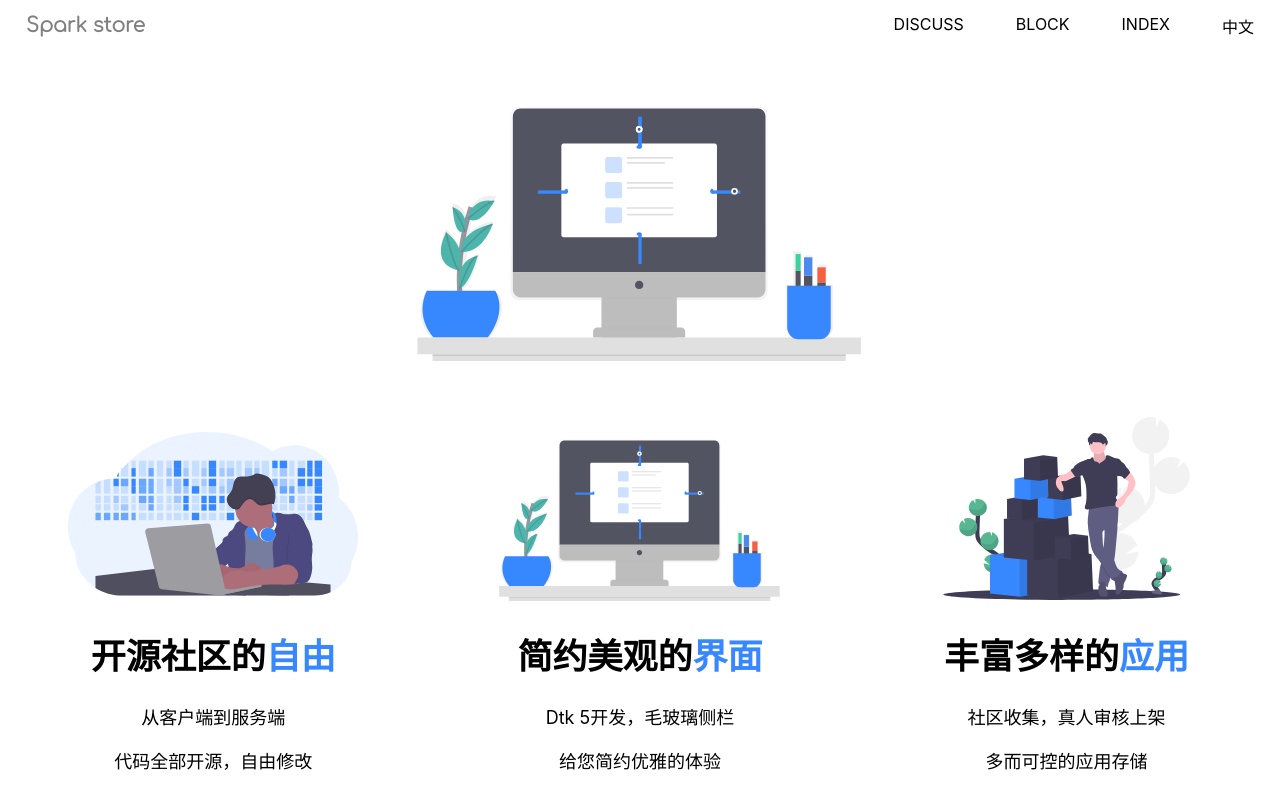
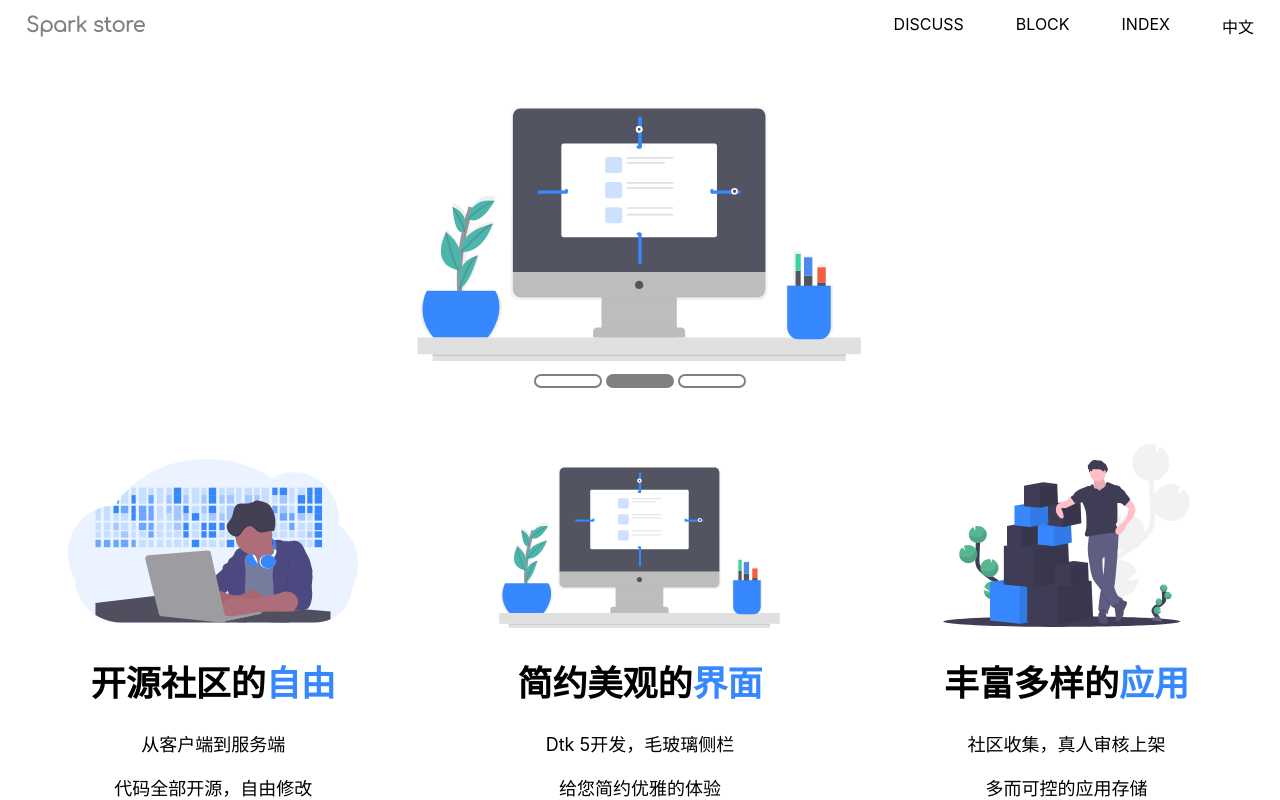
Before and after one commit to shenmo7192/website, a React (Create React App) app: page /Donate in a window 1280 px wide. Shown: the top 800 px of the page. Built offline with nearby package versions, Linux system fonts and the light colour scheme.

Commit message:
make the turnable more beautiful ,mainly is Carousel.js

```diff
--- a/package.json
+++ b/package.json
@@ -7,10 +7,12 @@
     "@testing-library/react": "^11.1.0",
     "@testing-library/user-event": "^12.1.10",
     "react": "^17.0.2",
+    "react-addons-css-transition-group": "^15.6.2",
     "react-bootstrap": "^1.6.0",
     "react-dom": "^17.0.2",
     "react-router-dom": "^5.2.0",
     "react-scripts": "^1.1.5",
+    "react-slick": "^0.28.1",
     "react-transition-group": ">=4.2.2",
     "uuid": "^8.3.2",
     "web-vitals": "^1.0.1",
--- a/src/donate/donate.js
+++ b/src/donate/donate.js
@@ -13,6 +13,14 @@
                       img={item[2]}/>)
             }
             {
+                  props.pages.content.map(
+                    (item,idx) => <Blocktop key={idx}
+                      title={item[0]}
+                      left1={item[1]}
+                      img={item[2]}/>)
+            }
+
+            {
                   props.pages.bot.map(
                     (item,idx) => <Block key={idx}
                       title={item[0]}
--- a/src/pages/Carousel.js
+++ b/src/pages/Carousel.js
@@ -44,6 +44,24 @@
           </div>
         ))
       }
+      <div style={{textAlign:"center"}}>
+          {
+            data.map((_item,index)=>(
+                <button key={uuid()}
+                    style={{
+                      backgroundColor: index === active ? 'gray' :'white'
+                    }}
+                    onClick={()=>{
+                      setActive(() => {
+                        return index;
+                      });
+                    }
+                    }
+                />
+             )
+             )
+          }
+      </div>
     </div>
   );
 }
```
Also changed, not shown: src/pages/CarouseImage.js (added, +28 -0 lines), 1 other file (tests, documents, lock files or other folders).
